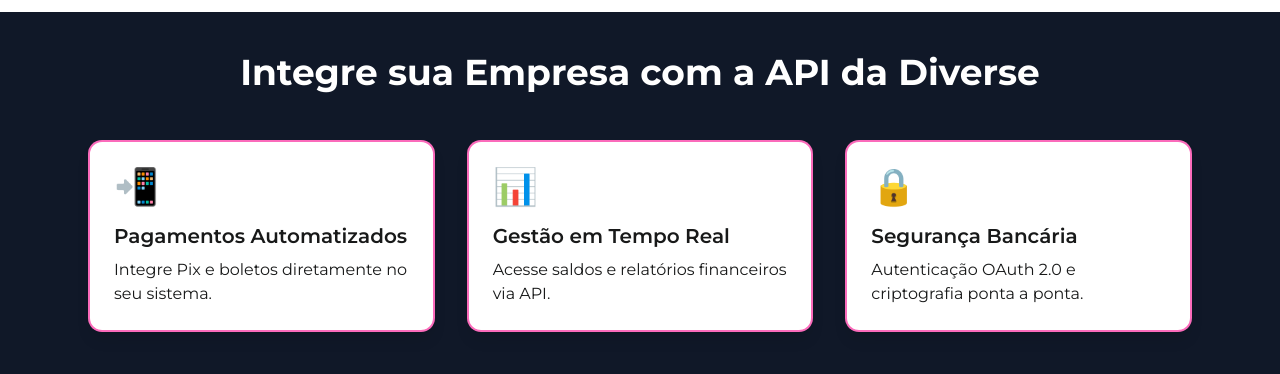
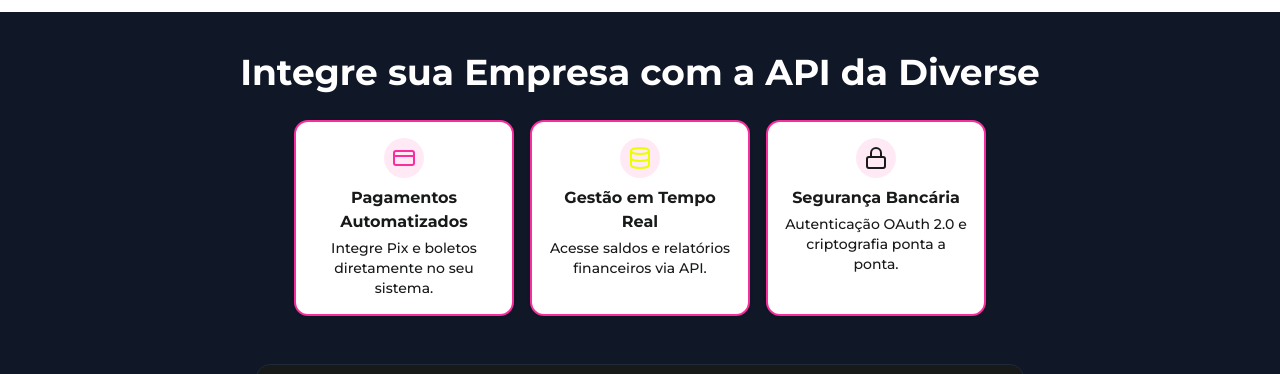
Before and after one commit to chriskryon/diverse-landing, a Next.js app: page / in a window 1280 px wide. Shown: the part 2720-3094 px from the top of the page. Built offline with nearby package versions, Linux system fonts and the light colour scheme; no server answers.

Commit message:
style: change card styles of api section

```diff
--- a/src/components/ApiSection.tsx
+++ b/src/components/ApiSection.tsx
@@ -4,6 +4,7 @@
 import ApiCodeBlock from './ApiCodeBlock';
 import NodeJsIcon from './icons/NodeJs';
 import PythonIcon from './icons/Python';
+import { Smartphone, BarChart2, ShieldCheck, CreditCard, Database, Lock } from 'lucide-react';
 
 const codeExamples = {
   node: `// Criar um Pix com axios (Node.js)
@@ -70,9 +71,24 @@
   const [codeKey, setCodeKey] = useState(0);
 
   const benefits = [
-    { id: 'pagamentos', title: 'Pagamentos Automatizados', desc: 'Integre Pix e boletos diretamente no seu sistema.', icon: '📲' },
-    { id: 'gestao', title: 'Gestão em Tempo Real', desc: 'Acesse saldos e relatórios financeiros via API.', icon: '📊' },
-    { id: 'seguranca', title: 'Segurança Bancária', desc: 'Autenticação OAuth 2.0 e criptografia ponta a ponta.', icon: '🔒' },
+    {
+      id: 'pagamentos',
+      title: 'Pagamentos Automatizados',
+      desc: 'Integre Pix e boletos diretamente no seu sistema.',
+      icon: <CreditCard className="w-6 h-6 text-diverse-pink" />
+    },
+    {
+      id: 'gestao',
+      title: 'Gestão em Tempo Real',
+      desc: 'Acesse saldos e relatórios financeiros via API.',
+      icon: <Database className="w-6 h-6 text-diverse-yellow" />
+    },
+    {
+      id: 'seguranca',
+      title: 'Segurança Bancária',
+      desc: 'Autenticação OAuth 2.0 e criptografia ponta a ponta.',
+      icon: <Lock className="w-6 h-6 text-diverse-black" />
+    },
   ];
 
   return (
@@ -91,18 +107,20 @@
 
         {/* Benefícios */}
         <motion.div
-          className="grid grid-cols-1 md:grid-cols-3 gap-8 mb-16 mt-12"
+          className="flex justify-center mb-12 mt-7"
           ref={benefitsAnimations.ref}
           initial="hidden"
           animate={benefitsAnimations.controls}
           variants={benefitsAnimations.container}
           onMouseLeave={() => setHoveredBenefit(null)}
         >
+          <div className="flex flex-col md:flex-row gap-2 md:gap-4">
             {benefits.map((benefit) => (
               <motion.div
                 key={benefit.id}
                 variants={benefitsAnimations.item}
-              className="p-6 bg-white rounded-xl shadow-lg border-2 border-[rgba(249,45,158,0.7)]"
+                className="flex flex-col items-center bg-white rounded-xl border-2 border-diverse-pink p-4 shadow-sm hover:shadow-md transition-all duration-200 group"
+                style={{ minHeight: 150, maxWidth: 220 }}
                 animate={{
                   opacity: hoveredBenefit !== null && hoveredBenefit !== benefit.id ? 0.3 : 1,
                   filter: hoveredBenefit !== null && hoveredBenefit !== benefit.id ? "blur(2px)" : "blur(0px)",
@@ -110,11 +128,14 @@
                 }}
                 onMouseEnter={() => setHoveredBenefit(benefit.id)}
               >
-              <div className="text-4xl mb-4">{benefit.icon}</div>
-              <h3 className="text-xl font-semibold mb-2 text-[#181919]">{benefit.title}</h3>
-              <p className="text-[#181919]">{benefit.desc}</p>
+                <div className="mb-2 flex items-center justify-center rounded-full bg-diverse-pink/10 w-10 h-10 group-hover:bg-diverse-pink/20 transition-colors">
+                  {benefit.icon}
+                </div>
+                <h3 className="text-base font-bold mb-1 text-[#181919] text-center">{benefit.title}</h3>
+                <p className="text-sm text-[#181919] text-center font-medium">{benefit.desc}</p>
               </motion.div>
             ))}
+          </div>
         </motion.div>
 
         {/* Modern Language Cards + Code Example */}
```
Lines whose indentation alone changed are shown as unchanged.
